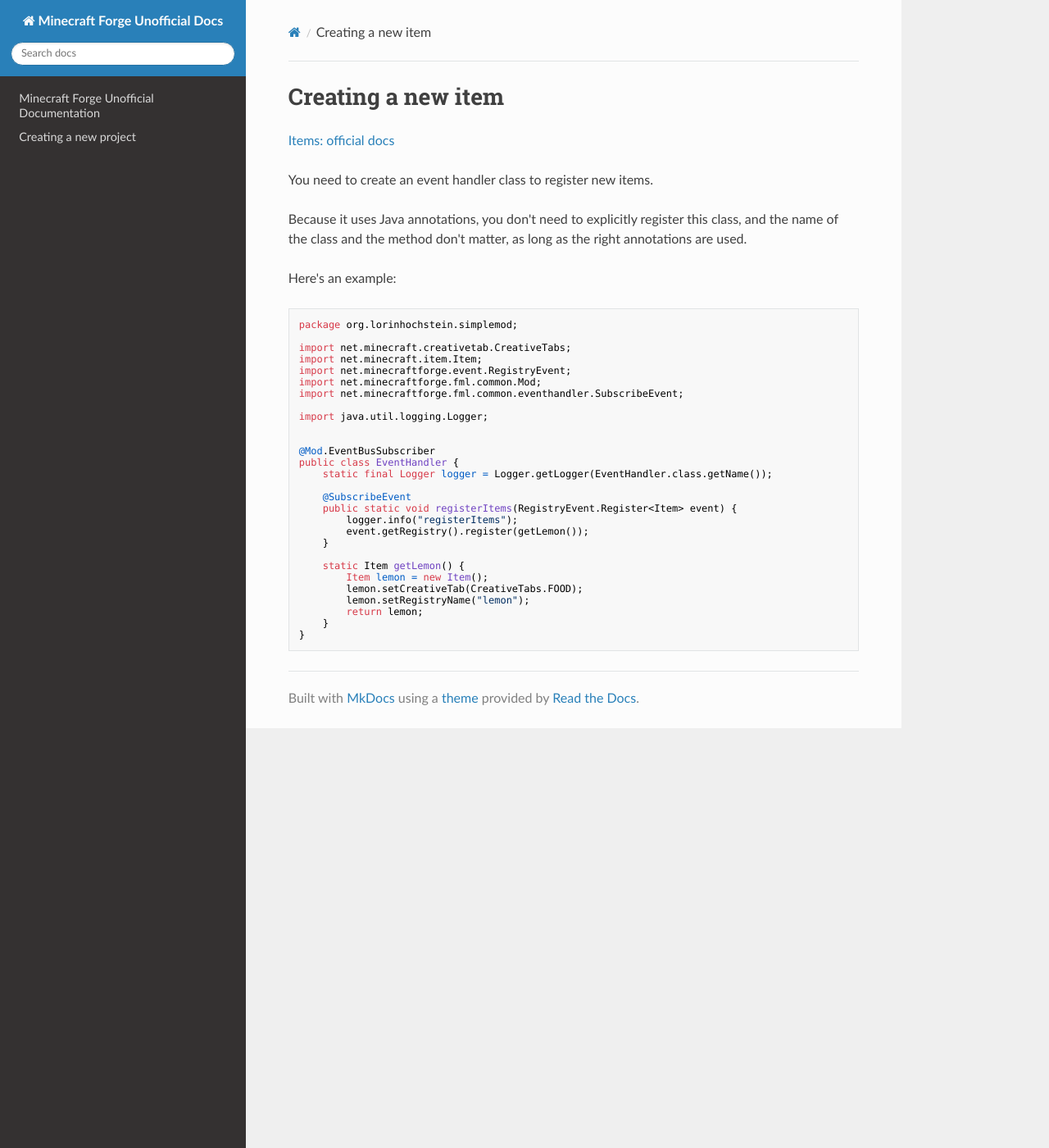
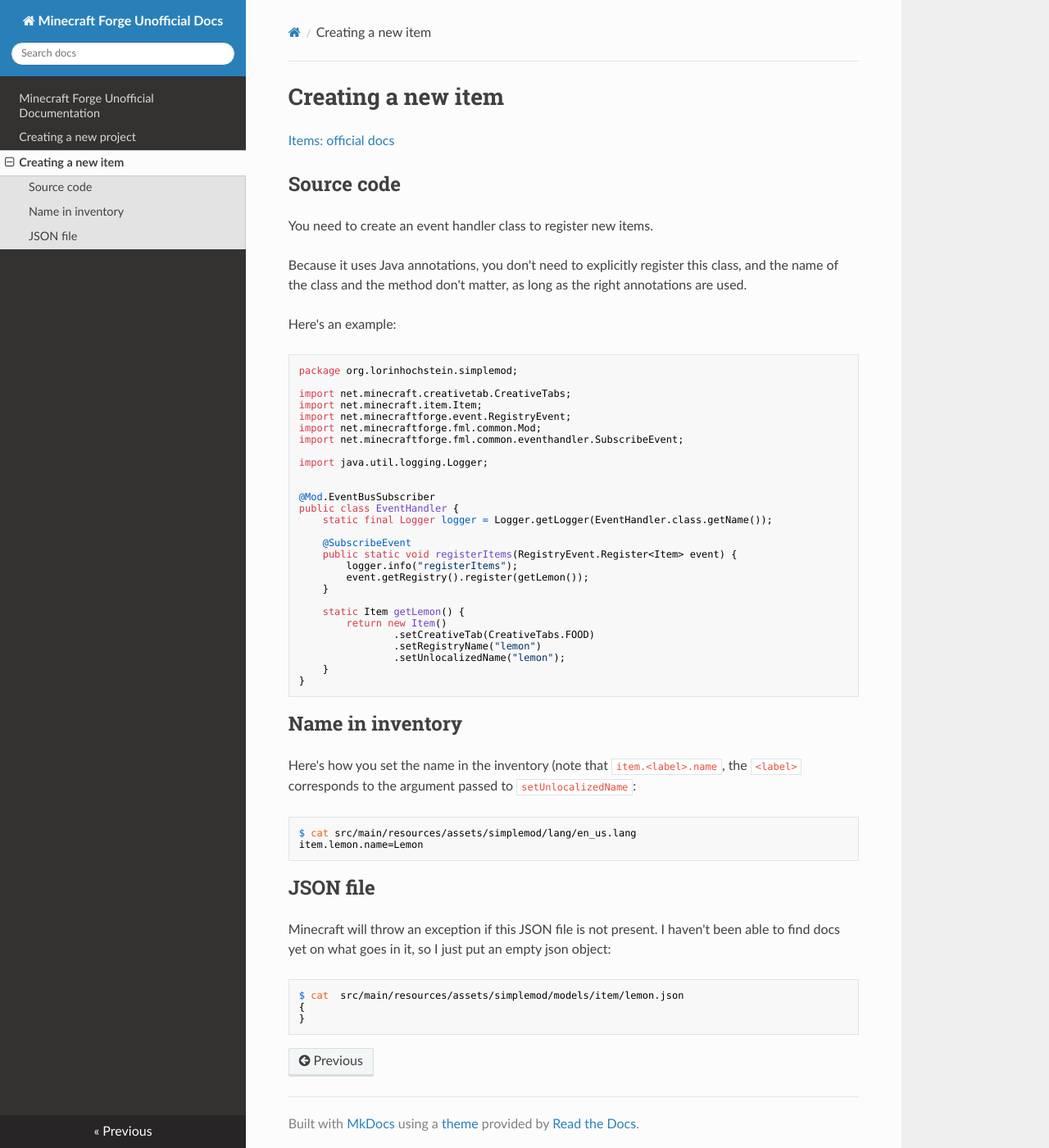
Before and after one commit to lorin/forge-docs, an MkDocs documentation site: the page built from docs/new-item.md, in a window 1280 px wide and 1400 px high. Shown: the whole window at 82% size. Built offline with MkDocs 1.6.1, drawn with Linux system fonts in a browser that asks for light colours; nearby versions of some CDN libraries; old or Windows-style settings are respelled for this version of MkDocs.

Commit message:
item updates

````diff
--- a/docs/new-item.md
+++ b/docs/new-item.md
@@ -1,6 +1,8 @@
 # Creating a new item
 
 [Items: official docs](http://mcforge.readthedocs.io/en/latest/items/items/)
+
+## Source code
 
 You need to create an event handler class to register new items.
 
@@ -33,10 +35,32 @@
     }
 
     static Item getLemon() {
-        Item lemon = new Item();
-        lemon.setCreativeTab(CreativeTabs.FOOD);
-        lemon.setRegistryName("lemon");
-        return lemon;
+        return new Item()
+                .setCreativeTab(CreativeTabs.FOOD)
+                .setRegistryName("lemon")
+                .setUnlocalizedName("lemon");
     }
 }
 ```
+
+## Name in inventory
+
+Here's how you set the name in the inventory (note that `item.<label>.name`,
+the `<label>` corresponds to the argument passed to `setUnlocalizedName`:
+
+```
+$ cat src/main/resources/assets/simplemod/lang/en_us.lang
+item.lemon.name=Lemon
+```
+
+## JSON file
+
+Minecraft will throw an exception if this JSON file is not present. I haven't
+been able to find docs yet on what goes in it, so I just put an empty json
+object:
+
+```
+$ cat  src/main/resources/assets/simplemod/models/item/lemon.json
+{
+}
+```
--- a/mkdocs.yml
+++ b/mkdocs.yml
@@ -2,4 +2,5 @@
 pages:
     - index.md
     - new-project.md
+    - new-item.md
 theme: readthedocs
````
Also changed, not shown: docs/index.md (+1 -0 lines).
